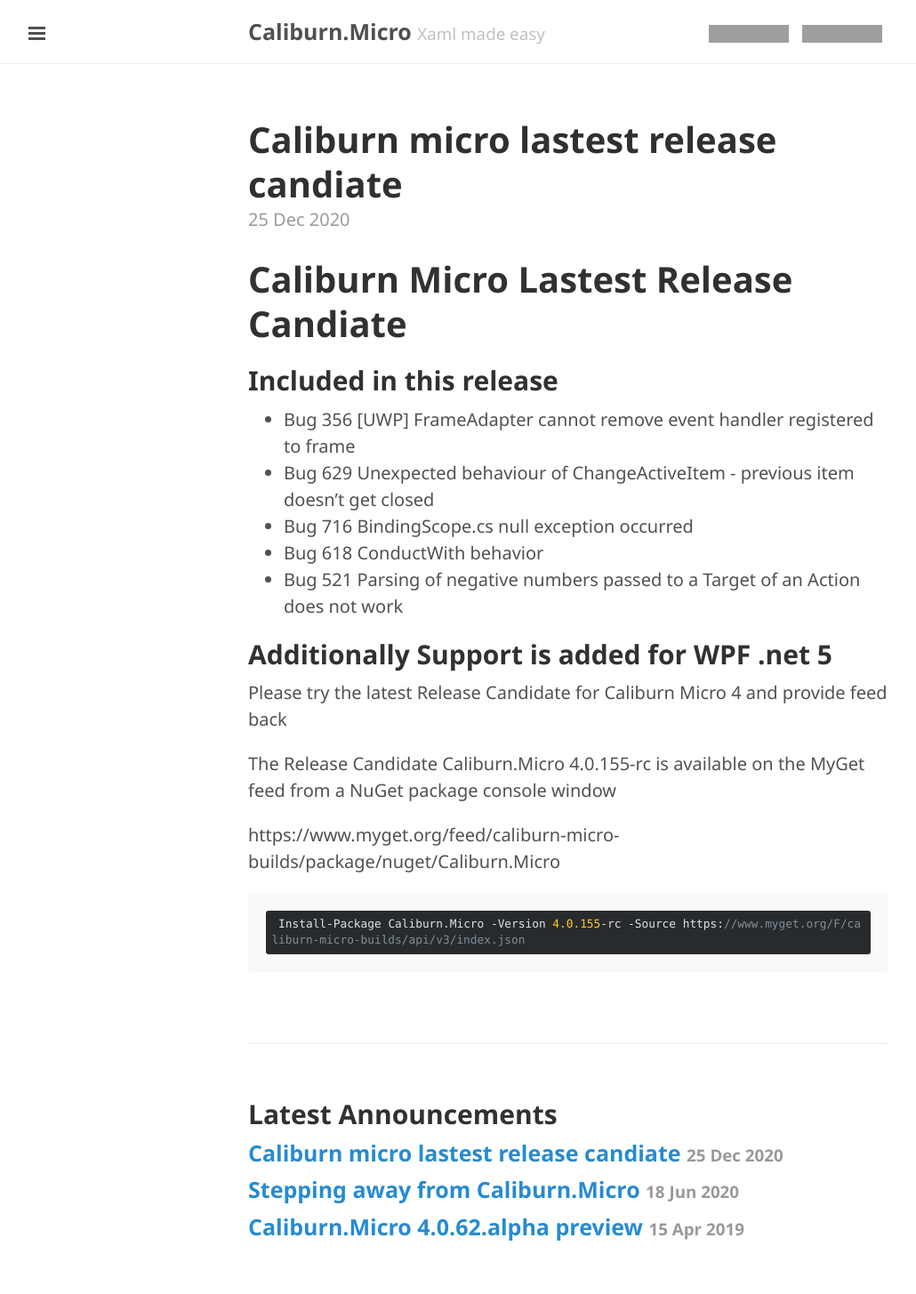
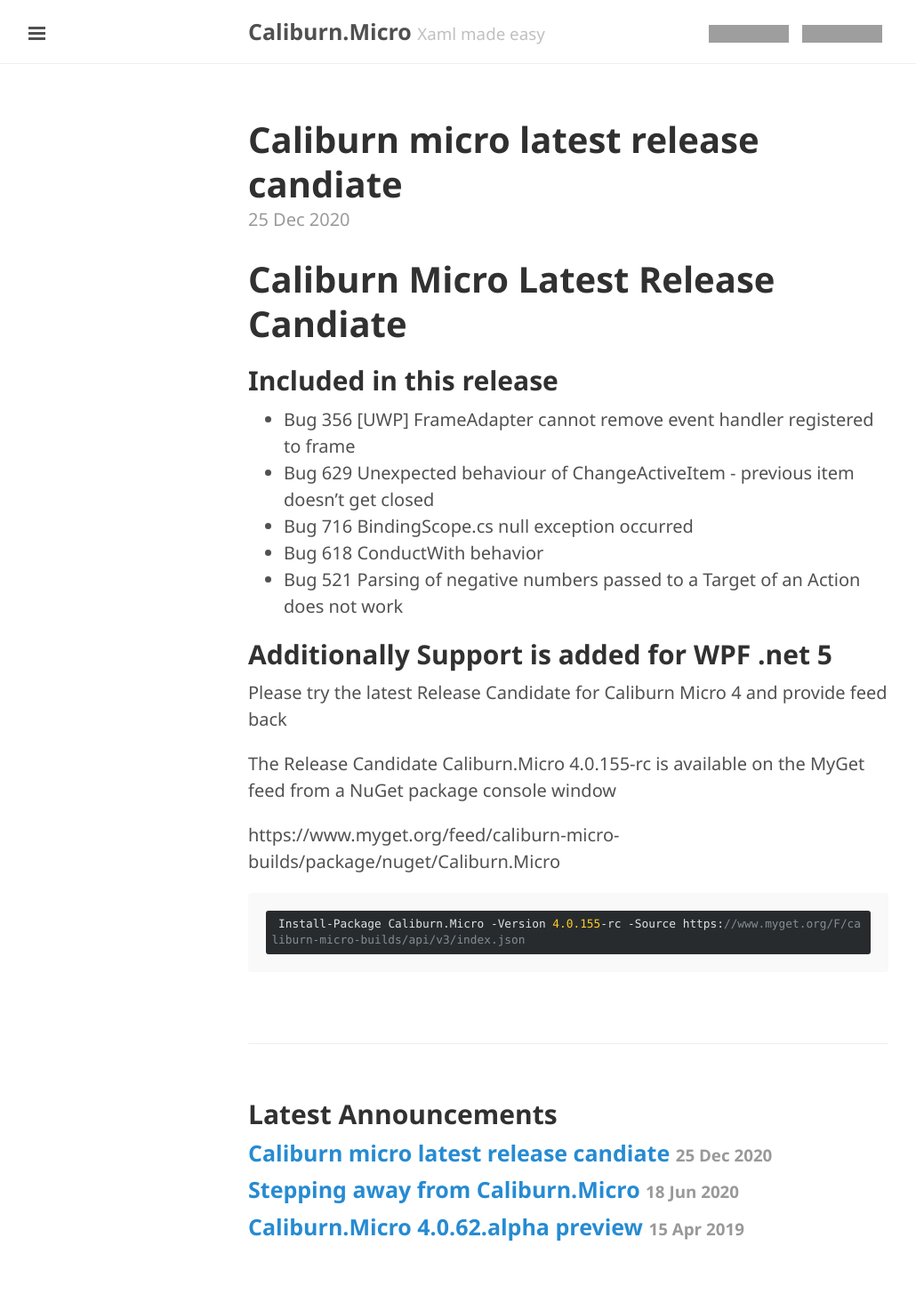
Before and after one commit to Caliburn-Micro/caliburn-micro.github.io, a Jekyll site: the page built from _posts/2020-12-25-Caliburn Micro Latest Release Candiate.md, in a window 1280 px wide. Shown: the whole page at 89% size, without its empty margins (1-1031 px from the left). Built offline with Jekyll 4.4.1, drawn with Linux system fonts in a browser that asks for light colours; our own code applies the rules of GitHub Pages for plain Markdown files; grey boxes are pictures that could not be loaded.

Commit message:
fix typo

```diff
--- a/_posts/2020-12-25-Caliburn Micro Lastest Release Candiate.md
+++ b/_posts/2020-12-25-Caliburn Micro Latest Release Candiate.md
@@ -1,4 +1,4 @@
-# Caliburn Micro Lastest Release Candiate
+# Caliburn Micro Latest Release Candiate
 
 
 ## Included in this release
```
